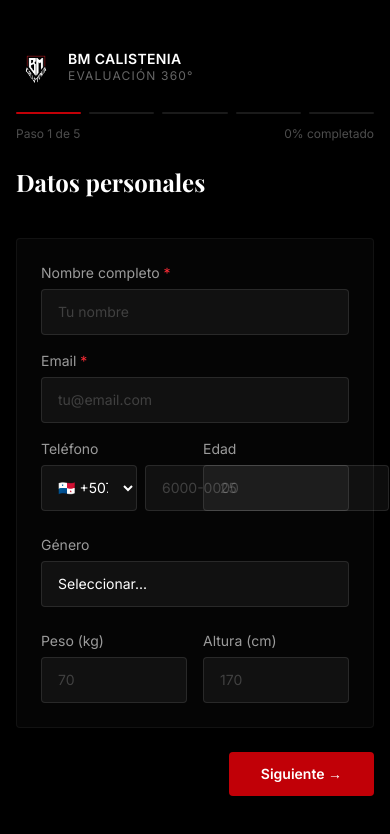
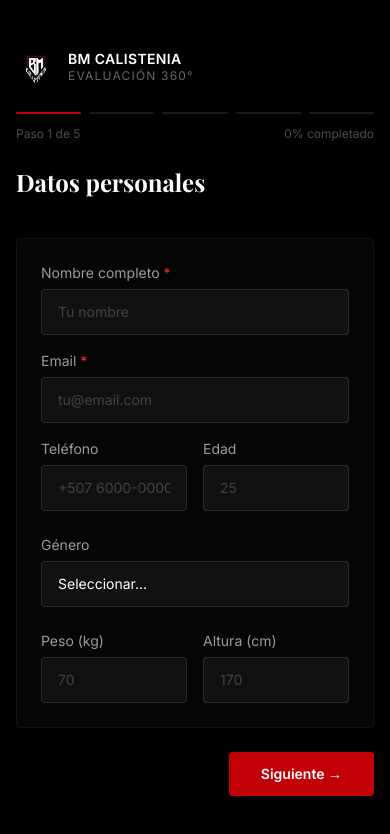
Before and after one commit to mbraian11/bm-calistenia-evaluaciones, a Next.js app: page /evaluacion in a window 390 px wide. Shown: the top 834 px of the page. Built offline with nearby package versions, Linux system fonts and the light colour scheme; a web font is replaced by a local one.

Commit message:
revert: restore simple phone input field
Co-Authored-By: Claude Sonnet 4.6 <noreply@anthropic.com>

```diff
--- a/components/FormularioEvaluacion.tsx
+++ b/components/FormularioEvaluacion.tsx
@@ -28,67 +28,6 @@ const initialForm: EvaluacionFormData = {
   nivel_cansancio: undefined, percepcion_rendimiento: '',
 }
 
-const COUNTRIES = [
-  { code: '+507', flag: '🇵🇦', name: 'Panamá' },
-  { code: '+57',  flag: '🇨🇴', name: 'Colombia' },
-  { code: '+506', flag: '🇨🇷', name: 'Costa Rica' },
-  { code: '+52',  flag: '🇲🇽', name: 'México' },
-  { code: '+1',   flag: '🇺🇸', name: 'USA' },
-  { code: '+58',  flag: '🇻🇪', name: 'Venezuela' },
-  { code: '+34',  flag: '🇪🇸', name: 'España' },
-  { code: '+1809',flag: '🇩🇴', name: 'Rep. Dominicana' },
-  { code: '+502', flag: '🇬🇹', name: 'Guatemala' },
-  { code: '+503', flag: '🇸🇻', name: 'El Salvador' },
-  { code: '+504', flag: '🇭🇳', name: 'Honduras' },
-  { code: '+505', flag: '🇳🇮', name: 'Nicaragua' },
-]
-
-function PhoneField({ name, value, onChange }: {
-  name: string; value: string | undefined; onChange: (e: React.ChangeEvent<HTMLInputElement>) => void
-}) {
-  const [countryCode, setCountryCode] = useState(() => {
-    if (!value) return '+507'
-    const match = COUNTRIES.find(c => value.startsWith(c.code))
-    return match ? match.code : '+507'
-  })
-  const [number, setNumber] = useState(() => {
-    if (!value) return ''
-    const match = COUNTRIES.find(c => value.startsWith(c.code))
-    return match ? value.slice(match.code.length).trim() : value
-  })
-
-  const emit = (code: string, num: string) => {
-    const combined = `${code} ${num}`.trim()
-    onChange({ target: { name, value: combined, type: 'text' } } as React.ChangeEvent<HTMLInputElement>)
-  }
-
-  return (
-    <div className="space-y-1.5">
-      <label className="block text-sm text-white/60">Teléfono</label>
-      <div className="flex gap-2">
-        <select
-          value={countryCode}
-          onChange={e => { setCountryCode(e.target.value); emit(e.target.value, number) }}
-          className="bg-white/5 border border-white/10 rounded-sm px-3 py-3 text-white focus:outline-none focus:border-red-700 transition-colors text-sm cursor-pointer"
-          style={{ width: '6rem' }}
-        >
-          {COUNTRIES.map(c => (
-            <option key={`${c.code}-${c.name}`} value={c.code} className="bg-black">
-              {c.flag} {c.code}
-            </option>
-          ))}
-        </select>
-        <input
-          type="tel"
-          value={number}
-          onChange={e => { setNumber(e.target.value); emit(countryCode, e.target.value) }}
-          placeholder="6000-0000"
-          className="flex-1 bg-white/5 border border-white/10 rounded-sm px-4 py-3 text-white placeholder-white/20 focus:outline-none focus:border-red-700 transition-colors text-sm"
-        />
-      </div>
-    </div>
-  )
-}
 
 function InputField({ label, name, value, onChange, type = 'text', placeholder = '', required = false }: {
   label: string; name: string; value: string | number | undefined; onChange: (e: React.ChangeEvent<HTMLInputElement>) => void;
@@ -337,7 +276,7 @@ export default function FormularioEvaluacion() {
                 <div className="col-span-2">
                   <InputField label="Email" name="email" value={form.email} onChange={handleChange} type="email" required placeholder="tu@email.com" />
                 </div>
-                <PhoneField name="telefono" value={form.telefono} onChange={handleChange} />
+                <InputField label="Teléfono" name="telefono" value={form.telefono} onChange={handleChange} placeholder="+507 6000-0000" />
                 <InputField label="Edad" name="edad" value={form.edad} onChange={handleChange} type="number" placeholder="25" />
               </div>
               <SelectField
```
